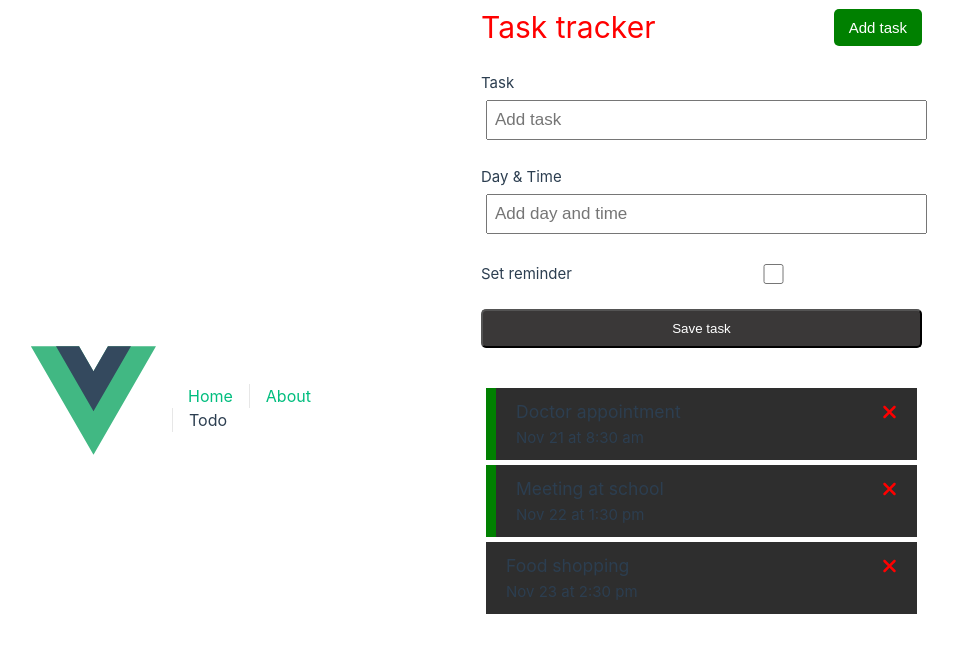
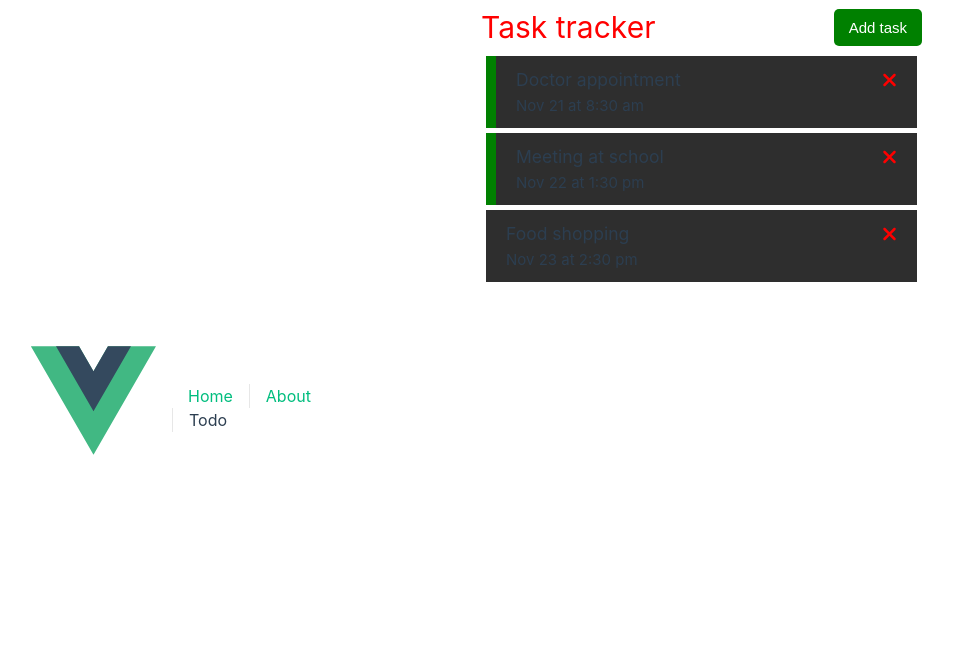
Before and after one commit to rokkomini/Todo-with-Vue, a Vue app: page /todo in a window 1280 px wide. Shown: the top 652 px of the page, without its empty margins (162-1120 px from the left). Built offline with nearby package versions, Linux system fonts and the light colour scheme; the HTML template or start-up script is replaced by a standard one.

Commit message:
can toggle add task form

```diff
--- a/src/components/Button.vue
+++ b/src/components/Button.vue
@@ -11,7 +11,7 @@
     },
     methods: {
         onClick() {
-            console.log('clicked');
+            this.$emit('toggle-add-task');
         }
     }
 };
--- a/src/components/Header.vue
+++ b/src/components/Header.vue
@@ -1,7 +1,7 @@
 <template>
     <header>
         <h1>{{ title }}</h1>
-        <AddButton text='Add task' color="green"/>
+        <AddButton @toggle-add-task="$emit('toggle-add-task')" text='Add task' color="green"/>
     </header>
 </template>
 
--- a/src/views/TodoView.vue
+++ b/src/views/TodoView.vue
@@ -1,8 +1,10 @@
 <template>
   <div class="todo">
 
-    <TaskHeader title="Task tracker" />
-    <AddTask @add-task='addTask'/>
+    <TaskHeader @toggle-add-task="toggleAddTask" title="Task tracker" />
+    <div v-if="showAddTask">
+      <AddTask @add-task='addTask'/>
+    </div>
     <TaskList @toggle-reminder="toggleReminder" @delete-task="deleteTask" :tasks="tasks" />
   </div>
 </template>
@@ -21,10 +23,14 @@
   },
   data() {
     return {
-      tasks: []
+      tasks: [],
+      showAddTask: false,
     }
   },
   methods: {
+    toggleAddTask() {
+      this.showAddTask = !this.showAddTask;
+    },
     addTask(task) {
       this.tasks = [...this.tasks, task]
     },
```
